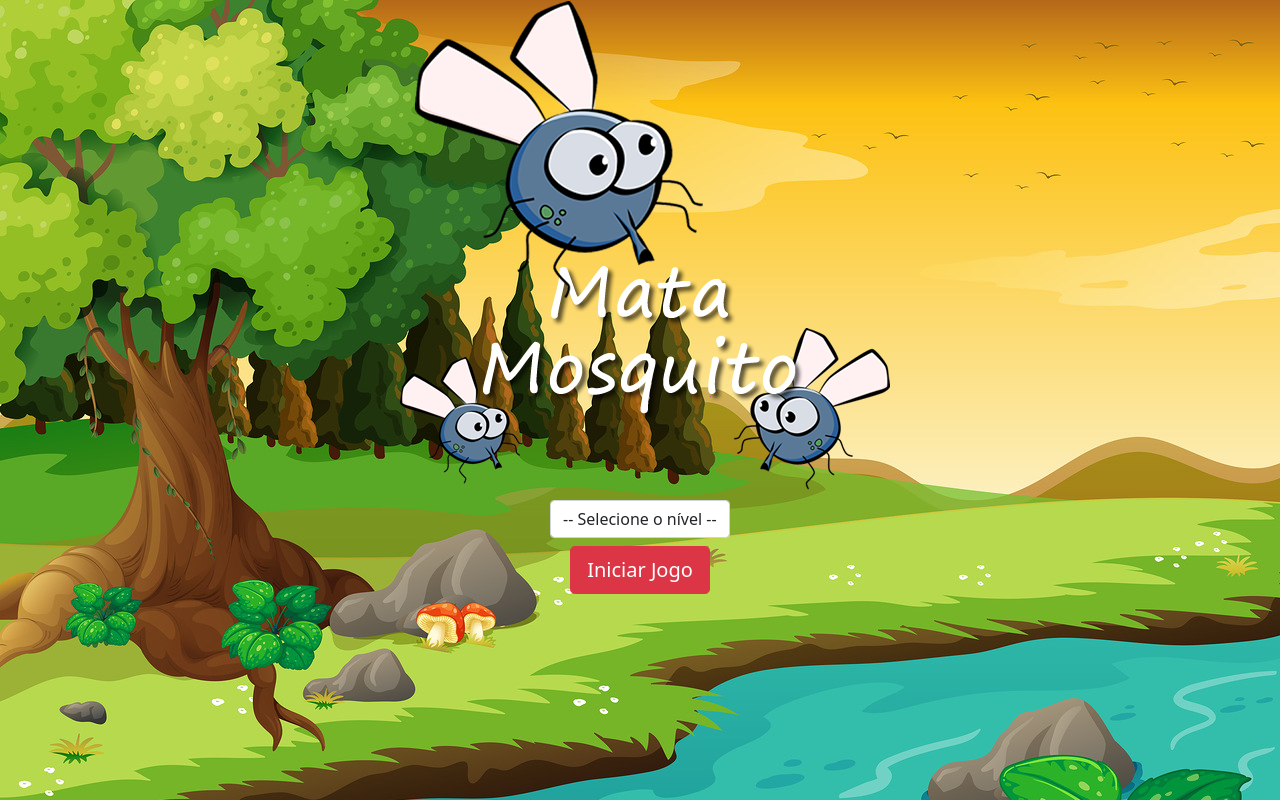
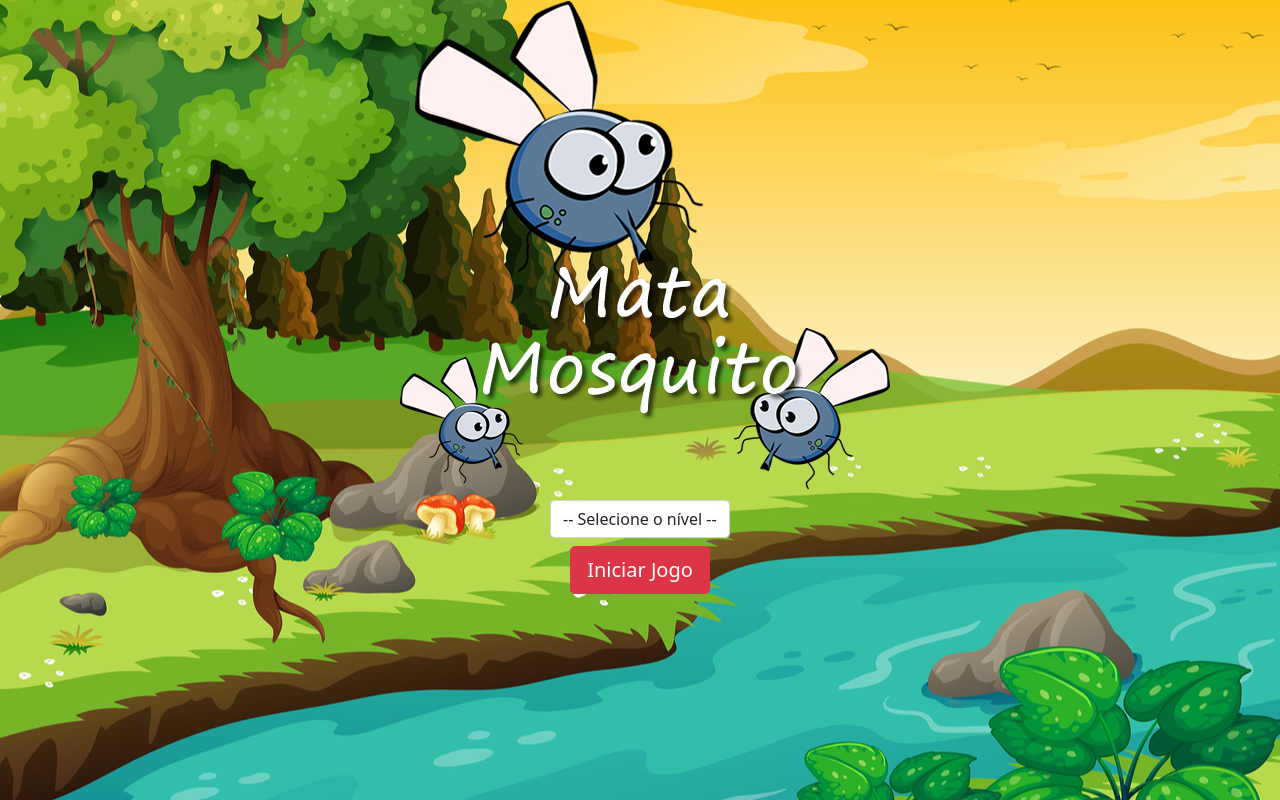
Before and after one commit to PHDevss/App-Mata-Mosquito, a plain HTML site: page index.html in a window 1280 px wide. Drawn offline with nearby package versions, Linux system fonts and the light colour scheme.

Commit message:
Ajust background

```diff
--- a/style.css
+++ b/style.css
@@ -2,7 +2,11 @@ html{
     cursor: url(imagens/mata_mosca.png) 30 30, auto;
 }
 body {
+    height: 100vh;
+    width: 100vw;
     background-image: url(imagens/bg.jpg);
+    background-size: cover;
+    background-position: center center;
     background-repeat: no-repeat;
 }
 
```
